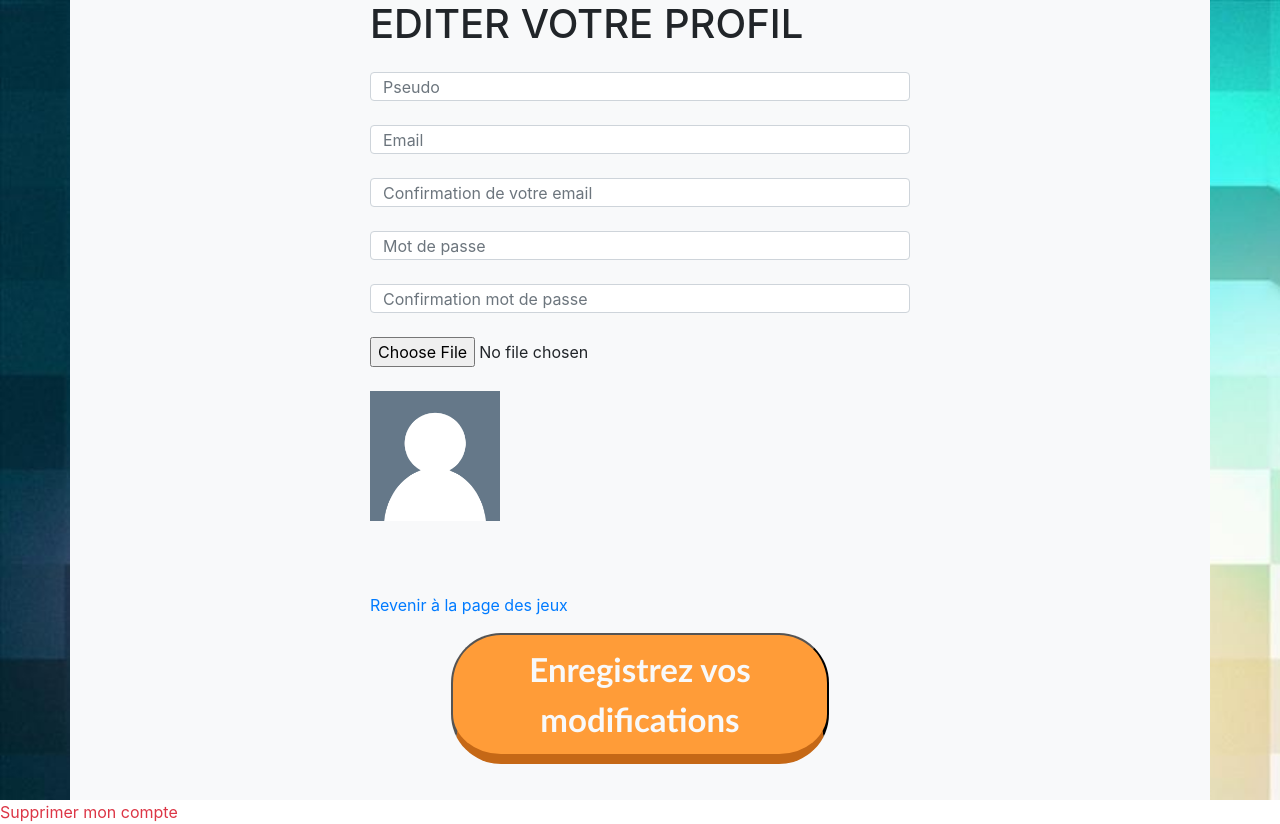
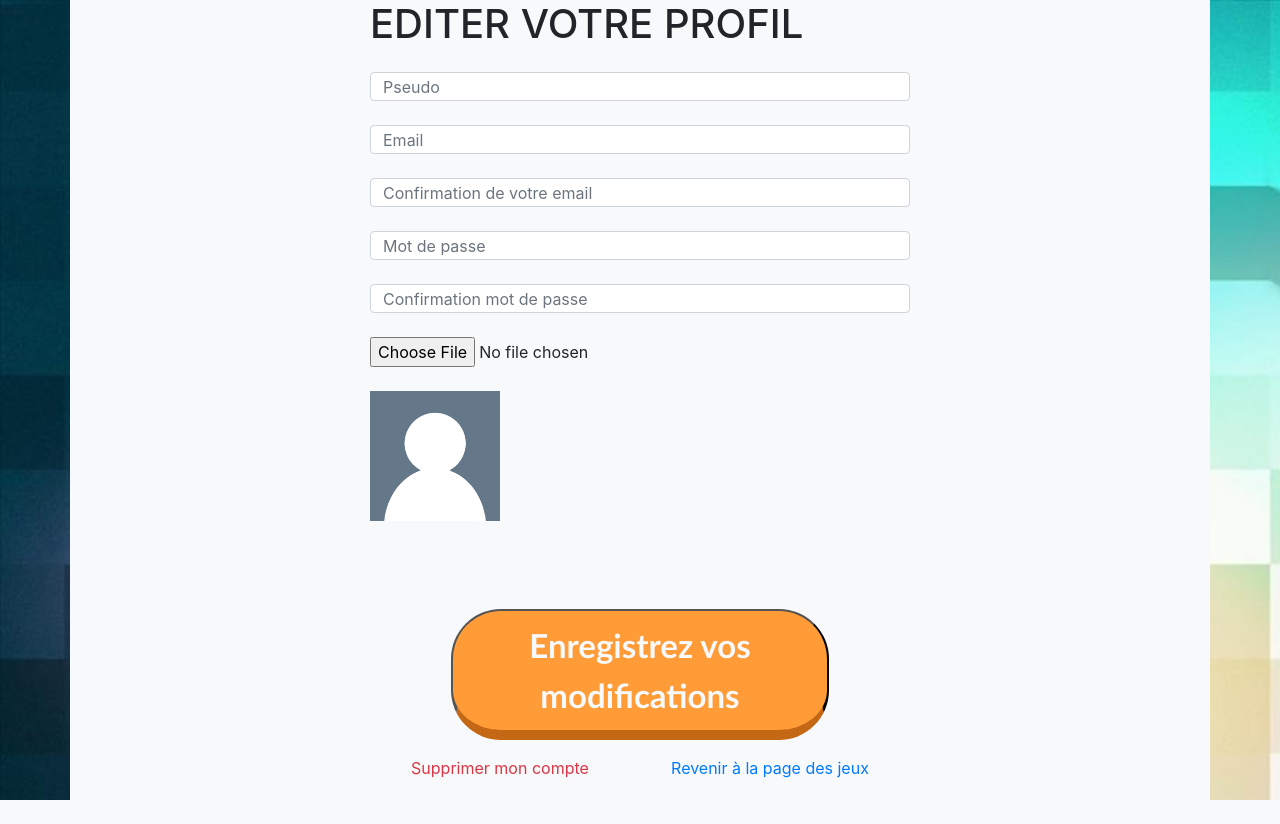
Before and after one commit to francois-simao/escape-game, a PHP site: page /page-profil.php in a window 1280 px wide. After the commit the page ends 800 px from the top, so only its background shows below. Run offline with PHP 8.4, Linux system fonts and the light colour scheme; the visitor is signed in with stand-in values (Sample User, id 1); data that the repository does not hold is empty.

Commit message:
modifications liens

```diff
--- a/index.php
+++ b/index.php
@@ -70,7 +70,7 @@
                     <div class="content-btn-play text-center d-flex justify-content-center">
 
                         <div class="foo rectangle-right"></div>
-                        <div class="foo triangle-right"></div> <a href="games.html"
+                        <div class="foo triangle-right"></div> <a href="games.php"
                             class="btn-play-header btn-play-width text-light py-4 text-uppercase  ">Jouer</a>
                         <div class="foo triangle-left"></div>
                         <div class="foo rectangle-left"></div>
--- a/page-profil.php
+++ b/page-profil.php
@@ -154,11 +154,17 @@ include 'connection_bdd.php';
     <?php if(isset($msgmail)) { echo $msgmail; } ?> </br>
     <?php if(isset($msgavatar)) { echo $msgavatar; } ?> </br>
 
-                            <a href="games.php" class="mb-3 text-left">Revenir à la page des jeux</a>
+
                             <div class="d-flex justify-content-center">
-                            <button type="button" id="essai" onclick="record_form()" class="mt-3 btn-play-header text-light btn-inscription-width" data-toggle="modal" data-target="#exampleModalCenter">Enregistrez vos modifications</button>
+                            <button type="button" id="essai" onclick="record_form()" class="mb-2 mt-3 btn-play-header text-light btn-inscription-width" data-toggle="modal" data-target="#exampleModalCenter">Enregistrez vos modifications</button>
                             </div>
                         </form>
+
+                        <div class="d-flex justify-content-around mt-2 mb-2">
+                            <!-- suppression compte-->
+                            <a href="delete_account.php" onclick="return confirm('Etes-vous sûr de vouloir supprimer votre compte?');" class=" text-danger">Supprimer mon compte</a>
+                            <a href="games.php" class=" text-left">Revenir à la page des jeux</a>
+                        </div>
                     </div>
                 </div>
             </div>
@@ -187,8 +193,6 @@ include 'connection_bdd.php';
   </div>
 </div>
 
-<!-- suppression compte-->
-<a href="delete_account.php" onclick="return confirm('Etes-vous sûr de vouloir supprimer votre compte?');" class="mb-3 text-left text-danger">Supprimer mon compte</a>
 
 
 
```
Also changed, not shown: membres/avatars/16.jpg (added).
